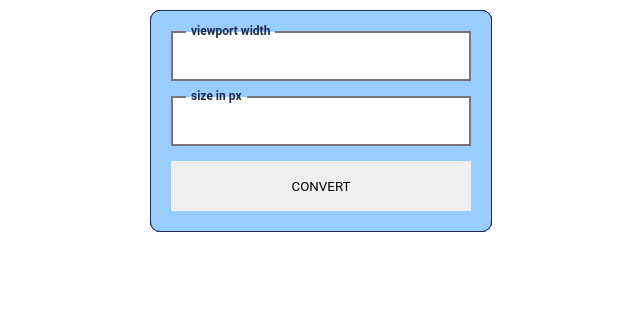
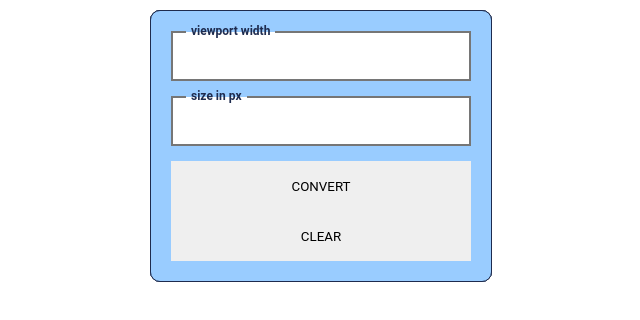
Before and after one commit to aqidel/relative-values-calculator, a React app: page / in a window 1280 px wide. Shown: the top 320 px of the page, without its empty margins (319-959 px from the left). Built offline with nearby package versions, Linux system fonts and the light colour scheme.

Commit message:
clear function added

```diff
--- a/src/Calculator.js
+++ b/src/Calculator.js
@@ -1,19 +1,22 @@
 import React, { useState } from 'react';
 
 export default function Calculator(props) {
-  const [input, setInput] = useState({
-    size: 0,
-    value: 0
+  const [state, setState] = useState({
+    size: null,
+    value: null,
+    result: null
   });
-
-  const [result, setResult] = useState(null);
 
   function handler() {
     if (props.size == 'px') {
-      setResult(input.value / input.size * 100);
+      setState({...state, result: state.value / state.size * 100});
     } else {
-      setResult(input.value / 100 * input.size);
+      setState({...state, result: state.value / 100 * state.size});
     }
+  }
+
+  function clear() {
+    setState({size: null, value: null, result: null})
   }
 
   return (
@@ -26,7 +29,8 @@ export default function Calculator(props) {
         <input
           className='viewport-input'
           type='text'
-          onChange={(e) => setInput({...input, size: e.target.value})}
+          value={state.size}
+          onChange={(e) => setState({...state, size: e.target.value})}
           disabled={props.active[5] == props.id ? false : true}/>
         <label
           className='viewport-label'
@@ -38,7 +42,8 @@ export default function Calculator(props) {
         <input
           className='size-input'
           type='text'
-          onChange={(e) => setInput({...input, value: e.target.value})}
+          value={state.value}
+          onChange={(e) => setState({...state, value: e.target.value})}
           disabled={props.active[5] == props.id ? false : true}/>
         <label
           className='size-label'
@@ -51,10 +56,18 @@ export default function Calculator(props) {
         className='convert-button'
         value='CONVERT'
         onClick={() => handler()}
-        disabled={props.active[5] == props.id ? false : true}/>
-      {result ?
+        disabled={props.active[5] == props.id ? false : true}
+      />
+      <input
+        type='button'
+        className='clear-button'
+        value='CLEAR'
+        onClick={() => clear()}
+        disabled={props.active[5] == props.id ? false : true}
+      />
+      {state.result ?
         <div className='result-wrap'>
-          <span>{result}</span>
+          <span>{state.result}</span>
         </div>
       : null}
     </label>
--- a/src/scss/desktop.scss
+++ b/src/scss/desktop.scss
@@ -56,11 +56,13 @@
       color: #1e2b4e;
     }
 
-    .convert-button {
+    .convert-button, .clear-button {
       width: 300px;
       height: 50px;
+      margin-bottom: 10px;
       border: none;
       border-radius: 10px;
+      display: block;
       background-color: #1e2b4e;
       font-family: 'Roboto', sans-serif;
       font-size: 14px;
@@ -76,6 +78,18 @@
 
     .convert-button:disabled {
       background-color: #1e2b4e;
+    }
+
+    .clear-button {
+      background-color: #ff3333;
+    }
+
+    .clear-button:hover {
+      background-color: #ff6666;
+    }
+
+    .clear-button:disabled {
+      background-color: #ff3333;
     }
   }
 
```
